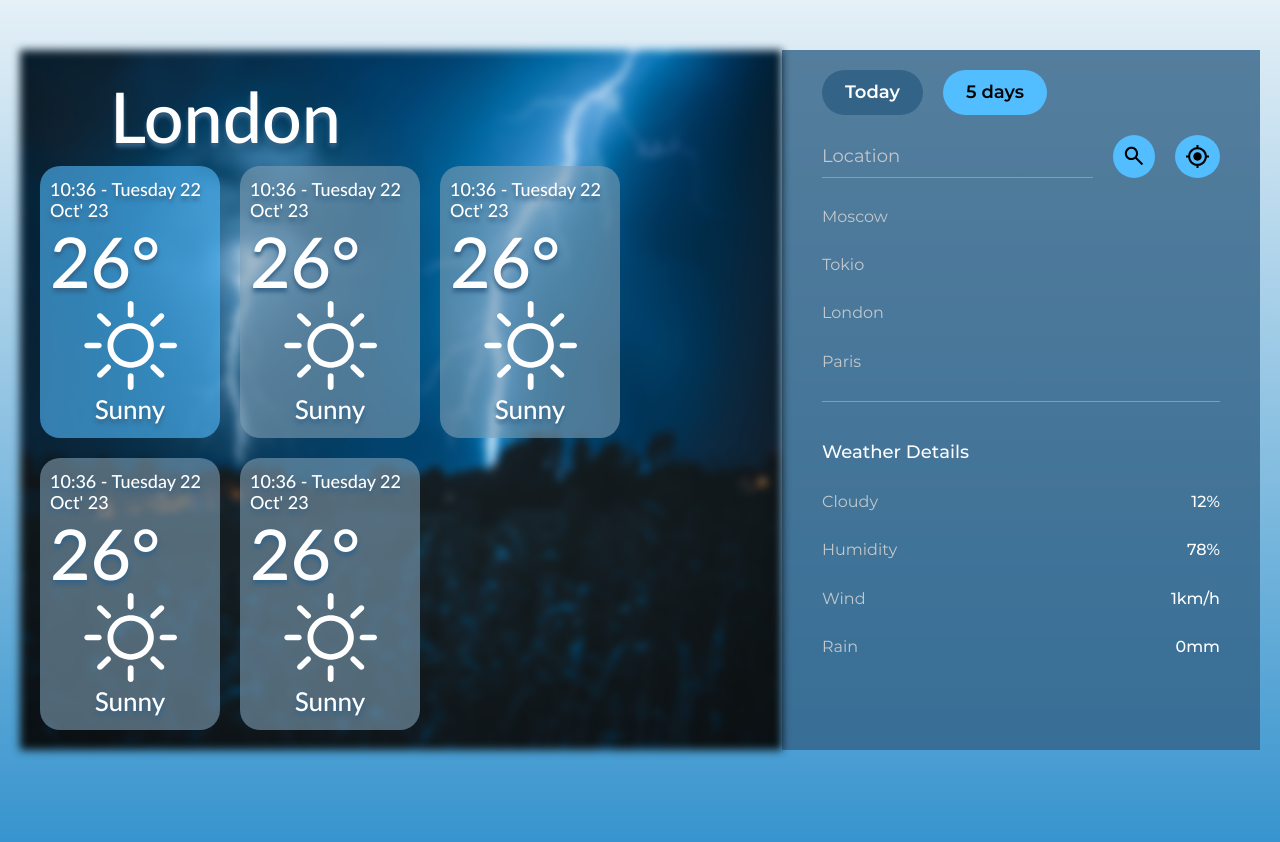
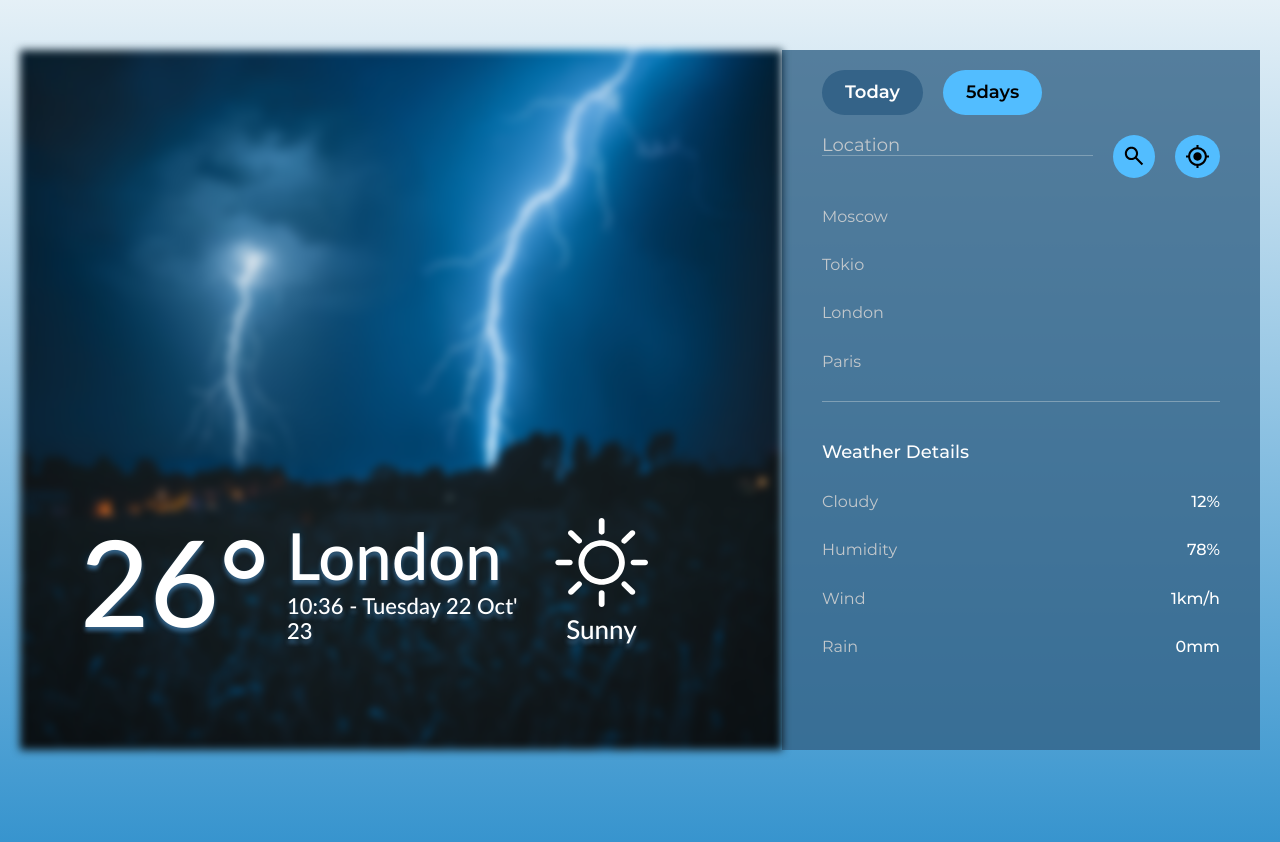
Before and after one commit to vadimvoln/Weather_application, a React (Create React App) app in the folder weather-app/: page / in a window 1280 px wide. Shown: the top 842 px of the page. Built offline with nearby package versions, Linux system fonts and the light colour scheme.

Commit message:
main: Added some states and added getting city from input

```diff
--- /dev/null
+++ b/package.json
@@ -0,0 +1,5 @@
+{
+  "dependencies": {
+    "axios": "^1.3.3"
+  }
+}
--- a/weather-app/src/components/App.jsx
+++ /dev/null
@@ -1,37 +0,0 @@
-import LocationForm from './LocationForm/LocationForm';
-import WeatherDetails from './WeatherDetails/WeatherDetails';
-import TodayWeather from './TodayWeather/TodayWeather';
-import WeatherDays from './WeatherDays/WeatherDays';
-import Capitals from './Capitals/Capitals';
-import bg1 from '../assets/img/stormAlb/storm_3.png'
-
-function App() {
-  return (
-    <div className="App">
-      <div className="container">
-        <div className="right">
-          <div className="btns">
-            <button className="active">Today</button>
-            <button>5 days</button>
-          </div>
-
-          <LocationForm />
-          <Capitals />
-          <WeatherDetails />
-
-        </div>
-        <div className="left">
-          <img
-            src={bg1}
-            alt="background image"
-            className="leftBg"
-          />
-          {/* <TodayWeather /> */}
-          <WeatherDays />
-        </div>
-      </div>
-    </div>
-  );
-}
-
-export default App;
--- /dev/null
+++ b/weather-app/src/components/App/App.jsx
@@ -0,0 +1,82 @@
+import React from 'react';
+import Axios from 'axios'
+
+/*Components*/
+import LocationForm from '../LocationForm/LocationForm';
+import WeatherDetails from '../WeatherDetails/WeatherDetails';
+import TodayWeather from '../TodayWeather/TodayWeather'
+import WeatherDays from '../WeatherDays/WeatherDays'
+import Capitals from '../Capitals/Capitals';
+/*+++++++++ */
+import bg1 from '../../assets/img/stormAlb/storm_3.png'
+import config from '../../config'
+
+function App() {
+  const states = ['Today', '5days']
+
+  /* Determining the state of a App*/
+  const [appState, setAppState] = React.useState(states[0])
+  const [city, setCity] = React.useState({
+    name: '',
+    lon: 0,
+    lat: 0
+  })
+  const [warning, setWarning] = React.useState(false)
+
+  const getGeoFromInput = (inputValue) => {
+    if (inputValue !== city.name) {
+      console.log(config.key)
+      const request = Axios.get(`http://api.openweathermap.org/geo/1.0/direct?q=${inputValue}&appid=${config.key}`)
+      request
+        .then((res) => {
+          setCity({
+            name: res.data[0].name,
+            lon: res.data[0].lon,
+            lat: res.data[0].lat
+          })
+          console.log(res);
+        })
+        .catch((error) => setWarning(true))
+    }
+  }
+  // React.useEffect(() => {
+  //   if (city.name === '') {
+  //     return
+  //   } else {
+  //     // const request = Axios.get(`http//:api.openweathermap.org/data/2.5/forecast?lat=${city.lat}&lon=${city.lon}&appid=${config.KEY}`)
+  //     // request.then((res) => console.log(res))
+  //   }
+  // }, [city])
+
+  return (
+    <div className="App">
+      <div className="container">
+        <div className="right">
+
+          <div className="btns">
+            {states.map((state, index) => {
+              return <button key={index} onClick={() => setAppState(state)}
+                className={appState === state ? 'active' : ''}>{state}</button>
+            })}
+          </div>
+
+          <LocationForm getGeoFromInput={getGeoFromInput} warning={warning} />
+          <Capitals />
+          <WeatherDetails />
+
+        </div>
+        <div className="left">
+          <img
+            src={bg1}
+            alt="background image"
+            className="leftBg"
+          />
+          {appState === states[0] && <TodayWeather />}
+          {appState === states[1] && <WeatherDays />}
+        </div>
+      </div>
+    </div>
+  );
+}
+
+export default App;
--- a/weather-app/src/components/App.scss
+++ b/weather-app/src/components/App/App.scss
@@ -5,8 +5,8 @@
     height: 700px;
     filter: blur(4px);
   }
-  @import '../components/TodayWeather/TodayWeather.scss';
-  @import '../components/WeatherDays/WeatherDays.scss';
+  @import '../../components/TodayWeather/TodayWeather.scss';
+  @import '../../components/WeatherDays/WeatherDays.scss';
 }
 
 .right {
@@ -47,7 +47,7 @@
     }
   }
 
-  @import '../components/LocationForm/LocationForm.scss';
-  @import '../components/Capitals/Capitals.scss';
-  @import '../components/WeatherDetails/WeatherDetails.scss';
+  @import '../../components/LocationForm/LocationForm.scss';
+  @import '../../components/Capitals/Capitals.scss';
+  @import '../../components/WeatherDetails/WeatherDetails.scss';
 }
--- a/weather-app/src/components/LocationForm/LocationForm.jsx
+++ b/weather-app/src/components/LocationForm/LocationForm.jsx
@@ -1,8 +1,19 @@
-function LocationForm() {
+import React from "react"
+
+function LocationForm({ getGeoFromInput, warning }) {
+  const [inputState, setInputState] = React.useState('')
   return (
-    <form className="locationForm" action="/">
-      <input type="text" placeholder="Location" />
-      <button>
+    <div className="locationForm">
+      <div className="cityInput">
+        <input
+          onKeyDown={(e) => e.code === 'Enter' && getGeoFromInput(e.target.value)}
+          onChange={(e) => setInputState(e.target.value)}
+          value={inputState} type="text" placeholder="Location" />
+        {warning && <span>City not found</span>}
+      </div>
+      <button
+        type='button'
+        onClick={() => getGeoFromInput(inputState)}>
         <svg
           width="20"
           height="20"
@@ -16,7 +27,7 @@ function LocationForm() {
           />
         </svg>
       </button>
-      <button>
+      <button type='button'>
         <svg
           width="23"
           height="23"
@@ -30,9 +41,8 @@ function LocationForm() {
           />
         </svg>
       </button>
-    </form>
+    </div>
   )
-
 }
 
 export default LocationForm
--- a/weather-app/src/components/LocationForm/LocationForm.scss
+++ b/weather-app/src/components/LocationForm/LocationForm.scss
@@ -1,6 +1,9 @@
 .locationForm {
   display: flex;
   margin-top: 20px;
+  .cityInput {
+    display: flex;
+    flex-direction: column;
     input {
       outline: none;
       border: none;
@@ -9,9 +12,9 @@
       font-family: 'Montserrat', sans-serif;
       font-weight: 400;
       font-size: 18px;
-    line-height: 0;
 
       margin-right: 20px;
+      margin-bottom: 2px;
       border-bottom: 1px solid #7f9fb5;
       transition: border-color ease-in-out 0.2s;
 
@@ -36,6 +39,13 @@
 
           transition: color ease-in-out 0.2s, border-color ease-in-out 0.2s;
         }
+      }
+    }
+    span {
+      color: red;
+      font-family: 'Montserrat', sans-serif;
+      font-weight: 400;
+      font-size: 14px;
     }
   }
 
--- /dev/null
+++ b/weather-app/src/config.js
@@ -0,0 +1,4 @@
+const config = {
+  key: ''
+}
+export default config
--- a/weather-app/src/index.js
+++ b/weather-app/src/index.js
@@ -1,7 +1,7 @@
 import React from 'react';
 import ReactDOM from 'react-dom/client';
 
-import App from './components/App';
+import App from './components/App/App';
 import './scss/index.scss';
 
 const root = ReactDOM.createRoot(document.getElementById('root'));
--- a/weather-app/src/scss/index.scss
+++ b/weather-app/src/scss/index.scss
@@ -4,6 +4,6 @@
 @import './general.scss';
 @import './normalize.scss';
 
-@import '../components/App.scss';
+@import '../components/App/App.scss';
 
 @import './media.scss';
--- a/weather-app/src/scss/media.scss
+++ b/weather-app/src/scss/media.scss
@@ -82,7 +82,7 @@
     justify-content: center;
     padding: 20px;
     padding-top: 0;
-    padding-bottom: 100px;
+    padding-bottom: 130px;
     .leftBg {
       display: none;
     }
```
Also changed, not shown: 1 other file (tests, documents, lock files or other folders). Lines whose indentation alone changed are shown as unchanged.
